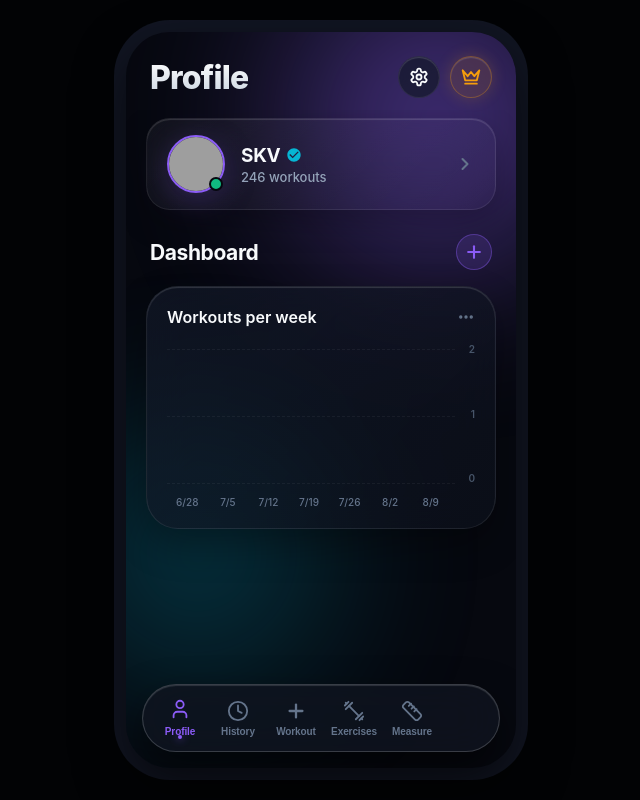
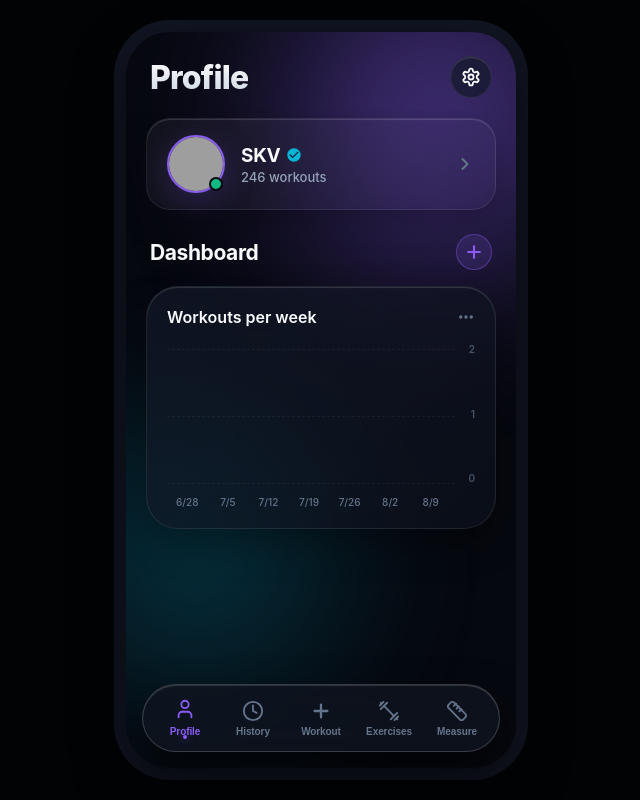
Before and after one commit to skv-index/gym_app, a plain HTML site: page profile.html in a window 1280 px wide. Shown: the whole page, without its empty margins (319-959 px from the left). Drawn offline with Linux system fonts and the light colour scheme; grey boxes are pictures that could not be loaded.

Commit message:
Update profile page: fix nav spacing, remove PRO badge button

```diff
--- a/profile.html
+++ b/profile.html
@@ -186,13 +186,6 @@
         .icon-btn:active {
             transform: scale(0.92);
             background: var(--bg-surface-2);
-        }
-
-        .icon-btn.gold-badge {
-            background: rgba(245, 158, 11, 0.12);
-            border-color: rgba(245, 158, 11, 0.3);
-            color: var(--accent-gold);
-            box-shadow: 0 0 16px rgba(245, 158, 11, 0.2), var(--inset-glow);
         }
 
         /* ==========================================
@@ -578,7 +571,7 @@
             border: 1px solid var(--border-glass-bright);
             border-radius: var(--radius-full);
             display: flex;
-            justify-space-around;
+            justify-content: space-around;
             align-items: center;
             padding: 0 8px;
             z-index: 100;
@@ -847,13 +840,6 @@
                         <path
                             d="M12.22 2h-.44a2 2 0 0 0-2 2v.18a2 2 0 0 1-1 1.73l-.43.25a2 2 0 0 1-2 0l-.15-.08a2 2 0 0 0-2.73.73l-.22.38a2 2 0 0 0 .73 2.73l.15.1a2 2 0 0 1 1 1.72v.51a2 2 0 0 1-1 1.74l-.15.09a2 2 0 0 0-.73 2.73l.22.38a2 2 0 0 0 2.73.73l.15-.08a2 2 0 0 1 2 0l.43.25a2 2 0 0 1 1 1.73V20a2 2 0 0 0 2 2h.44a2 2 0 0 0 2-2v-.18a2 2 0 0 1 1-1.73l.43-.25a2 2 0 0 1 2 0l.15.08a2 2 0 0 0 2.73-.73l.22-.38a2 2 0 0 0-.73-2.73l-.15-.08a2 2 0 0 1-1-1.74v-.5a2 2 0 0 1 1-1.74l.15-.09a2 2 0 0 0 .73-2.73l-.22-.38a2 2 0 0 0-2.73-.73l-.15.08a2 2 0 0 1-2 0l-.43-.25a2 2 0 0 1-1-1.73V4a2 2 0 0 0-2-2z" />
                         <circle cx="12" cy="12" r="3" />
-                    </svg>
-                </button>
-                <button class="icon-btn gold-badge" aria-label="PRO Member"
-                    onclick="app.showToast('PRO Membership Active')">
-                    <svg width="20" height="20" viewBox="0 0 24 24" fill="none" stroke="currentColor" stroke-width="2.2"
-                        stroke-linecap="round" stroke-linejoin="round">
-                        <path d="m2 4 3 12h14l3-12-6 7-4-5-4 5-6-7zm3 16h14" />
                     </svg>
                 </button>
             </div>
```
